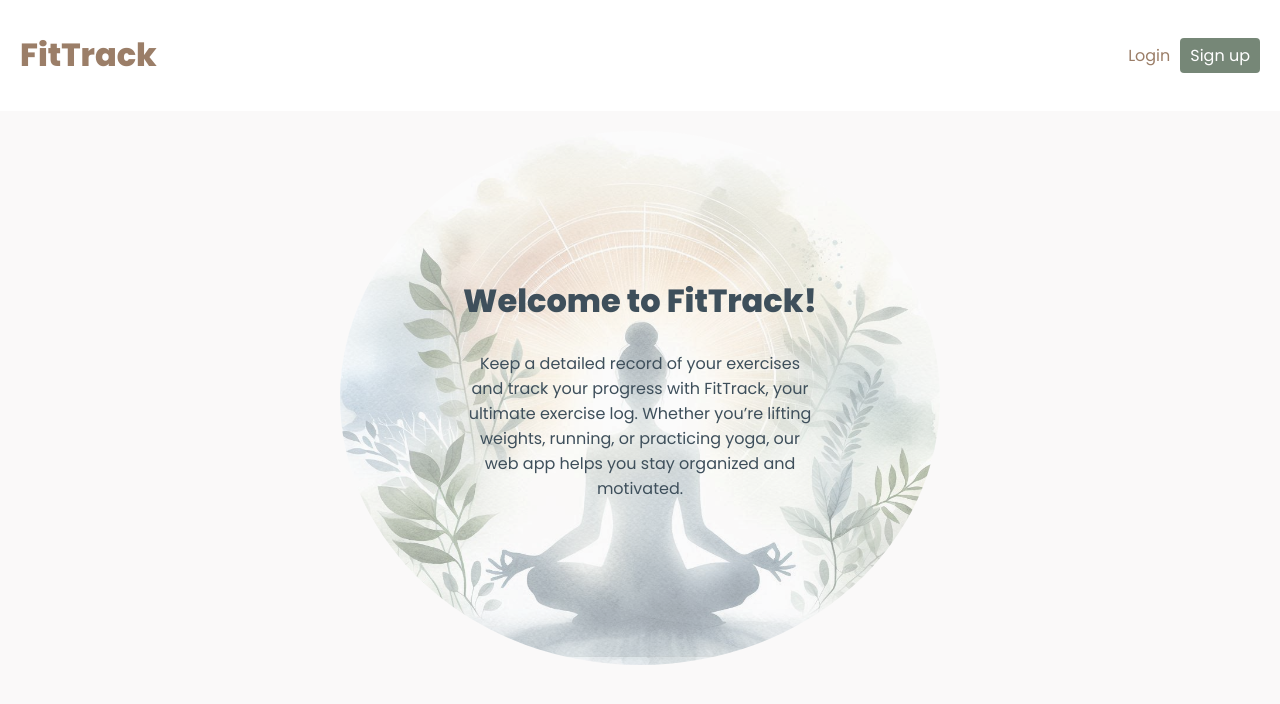
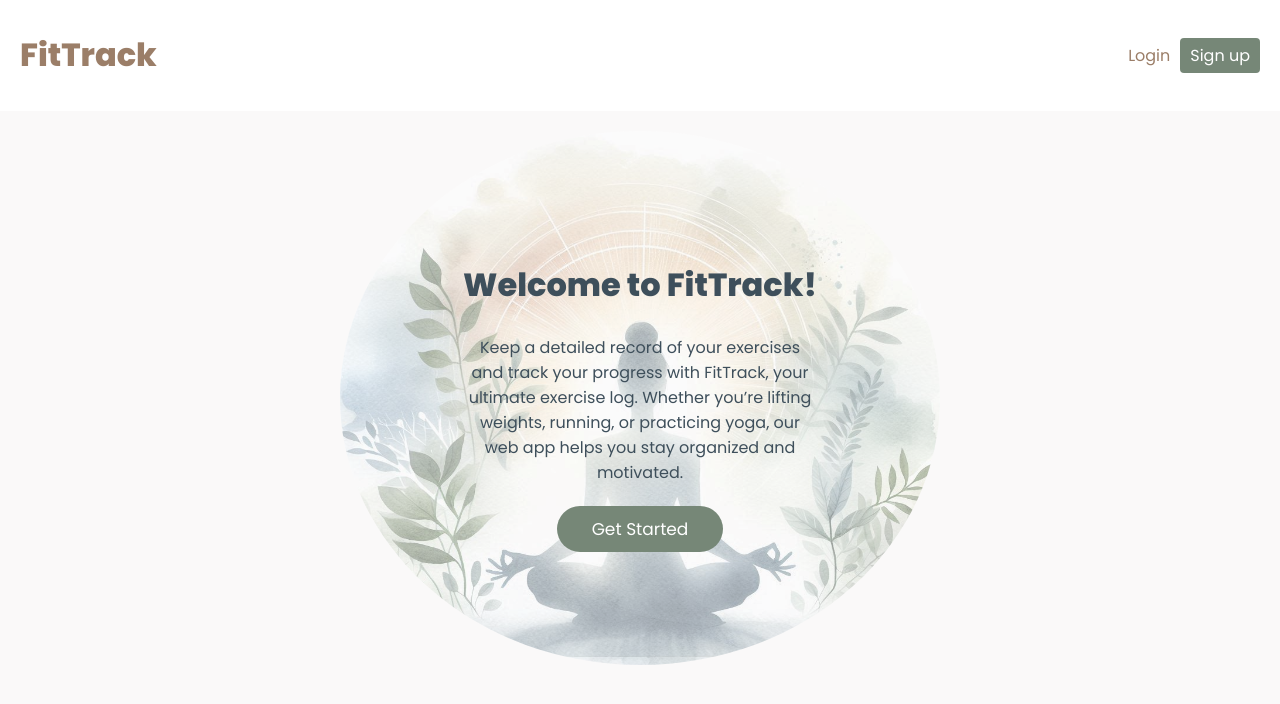
Before and after one commit to RajeevRanjan5642/workout-app, a React (Create React App) app in the folder frontend/: page / in a window 1280 px wide. Shown: the top 704 px of the page. Built offline with nearby package versions, Linux system fonts and the light colour scheme; the HTML template or start-up script is replaced by a standard one.

Commit message:
modify welcome page

```diff
--- a/frontend/src/index.css
+++ b/frontend/src/index.css
@@ -53,20 +53,24 @@ header a {
 
 .welcome-content{
   position:absolute;
-  bottom: 150px;
+  bottom: 120px;
   text-align: center;
   color: #3e4f5b;
-  /* padding: 80px; */
 }
-.description{
+.welcome-text{
   padding: 5px 125px;
 }
 
-/* .welcome-heading{
-  border-radius: 50%;
-} */
-
-
+.welcome-btn{
+  padding: 10px 35px;
+  background-color: var(--primary);
+  color: #fff;
+  border-radius: 30px;
+  border: none;
+  font-family: "Poppins";
+  font-size: 17px;
+  cursor: pointer;
+}
 
 .workout-details {
   background: #fff;
--- a/frontend/src/pages/Welcome.js
+++ b/frontend/src/pages/Welcome.js
@@ -1,15 +1,19 @@
+import { useNavigate } from "react-router-dom";
+
 const Welcome = () => {
+  const navigate = useNavigate();
   return (
     <div className="welcome">
       <img src={process.env.PUBLIC_URL + "./yoga.png"} alt="" className="welcome-img"/>
       <div className="welcome-content">
-        <h1 className="welcome-heading">Welcome to FitTrack!</h1>
-        <p className="description">
+        <h1 className="welcome-title">Welcome to FitTrack!</h1>
+        <p className="welcome-text">
           Keep a detailed record of your exercises and track your progress with
           FitTrack, your ultimate exercise log. Whether you’re lifting weights,
           running, or practicing yoga, our web app helps you stay organized and
           motivated.
         </p>
+        <button className="welcome-btn" onClick={()=>navigate("/login")}>Get Started</button>
       </div>
     </div>
   );
```
